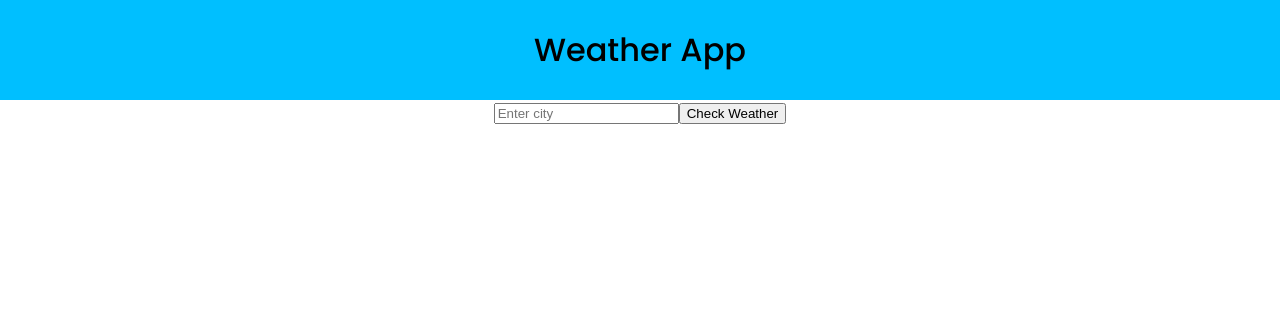
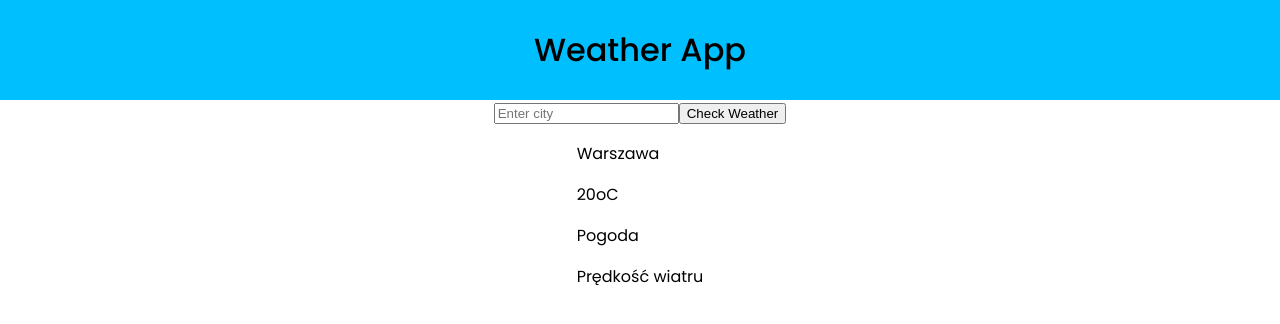
Before and after one commit to MatMarrrrr/Weather-App, a React (Vite) app: page / in a window 1280 px wide. Shown: the top 324 px of the page. Built offline with nearby package versions, Linux system fonts and the light colour scheme.

Commit message:
Add collecting data from API and start creating context

```diff
--- a/package.json
+++ b/package.json
@@ -12,12 +12,14 @@
   "dependencies": {
     "@hookform/resolvers": "^3.1.0",
     "axios": "^1.4.0",
+    "lodash": "^4.17.21",
     "react": "^18.2.0",
     "react-dom": "^18.2.0",
     "react-hook-form": "^7.44.3",
     "yup": "^1.2.0"
   },
   "devDependencies": {
+    "@types/lodash": "^4.14.195",
     "@types/react": "^18.0.37",
     "@types/react-dom": "^18.0.11",
     "@typescript-eslint/eslint-plugin": "^5.59.0",
--- a/src/App.css
+++ b/src/App.css
@@ -42,3 +42,7 @@ body {
   margin-top: 0;
   text-align: center;
 }
+
+.weatherBlock{
+
+}
--- a/src/App.tsx
+++ b/src/App.tsx
@@ -1,12 +1,30 @@
+import { useState, createContext, Dispatch, SetStateAction } from "react";
 import "./App.css";
 import Header from "./components/header";
 import InputForm from "./components/input-form";
+import WeatherBlock from "./components/weather-block";
+
+interface WeatherContextType {
+  weatherDataArray: Array<object>;
+  setWeatherDataArray: Dispatch<SetStateAction<Array<object>>>;
+}
+
+export const WeatherContext = createContext<WeatherContextType | undefined>(
+  undefined
+);
 
 function App() {
+  const [weatherDataArray, setWeatherDataArray] = useState<Array<object>>([]);
+
   return (
     <div className="App">
-      <Header />
-      <InputForm />
+      <WeatherContext.Provider
+        value={{ weatherDataArray, setWeatherDataArray }}
+      >
+        <Header />
+        <InputForm />
+        <WeatherBlock />
+      </WeatherContext.Provider>
     </div>
   );
 }
--- a/src/components/header.tsx
+++ b/src/components/header.tsx
@@ -1,4 +1,4 @@
-import React from "react";
+
 import '../App.css'
 
 function Header() {
--- a/src/components/input-form.tsx
+++ b/src/components/input-form.tsx
@@ -1,17 +1,15 @@
+import { useState, useEffect, useContext } from "react";
 import { useForm } from "react-hook-form";
 import * as yup from "yup";
 import { yupResolver } from "@hookform/resolvers/yup";
 import axios from "axios";
-
+import _ from "lodash";
+import { WeatherContext } from "../App";
 interface CityFormData {
   city: string;
 }
 
 interface GeoResponse {
-  data: GeoData[];
-}
-
-interface GeoData {
   lat: number;
   lon: number;
 }
@@ -20,8 +18,11 @@ const formSchema = yup.object().shape({
   city: yup.string().required("You must add a city first"),
 });
 
+//const {weatherDataArray, setWeatherDataArray} = useContext(WeatherContext);
+
 function InputForm() {
   const apiKey: string = "58386f423a9e7da5fd328c42985fc43e";
+  const [weatherDataArray, setWeatherDataArray] = useState<Array<object>>([]);
 
   const {
     register,
@@ -31,8 +32,36 @@ function InputForm() {
     resolver: yupResolver(formSchema),
   });
 
+  useEffect(() => {
+    console.log(weatherDataArray);
+  }, [weatherDataArray]);
+
   const onSubmit = async (data: CityFormData) => {
+    const geoResponse = await axios.get<GeoResponse[]>(
+      `http://api.openweathermap.org/geo/1.0/direct?q=${data.city}&appid=${apiKey}`
+    );
+    const geoData: GeoResponse = geoResponse.data[0];
 
+    const weatherResponse = await axios.get<any>(
+      `http://api.openweathermap.org/data/2.5/forecast?lat=${geoData.lat}&lon=${geoData.lon}&appid=${apiKey}`
+    );
+
+    const weatherData = weatherResponse.data.list[0];
+    const weatherBlockData = {
+      time: weatherData.dt,
+      tempMin: weatherData.main.temp_min,
+      tempMax: weatherData.main.temp_max,
+      weather: weatherData.weather[0].main,
+      wind_speed: weatherData.wind.speed,
+    };
+
+    const alreadyExists = weatherDataArray.find((item: any) =>
+      _.isEqual(item, weatherBlockData)
+    );
+
+    if (!alreadyExists) {
+      setWeatherDataArray([...weatherDataArray, weatherBlockData]);
+    }
   };
 
   return (
--- /dev/null
+++ b/src/components/weather-block.tsx
@@ -0,0 +1,15 @@
+import React from "react";
+import "../App.css";
+
+function WeatherBlock() {
+  return (
+    <div className="weatherBlock">
+      <p>Warszawa</p>
+      <p>20oC</p>
+      <p>Pogoda</p>
+      <p>Prędkość wiatru</p>
+    </div>
+  );
+}
+
+export default WeatherBlock;
```
Also changed, not shown: 1 other file (tests, documents, lock files or other folders).
